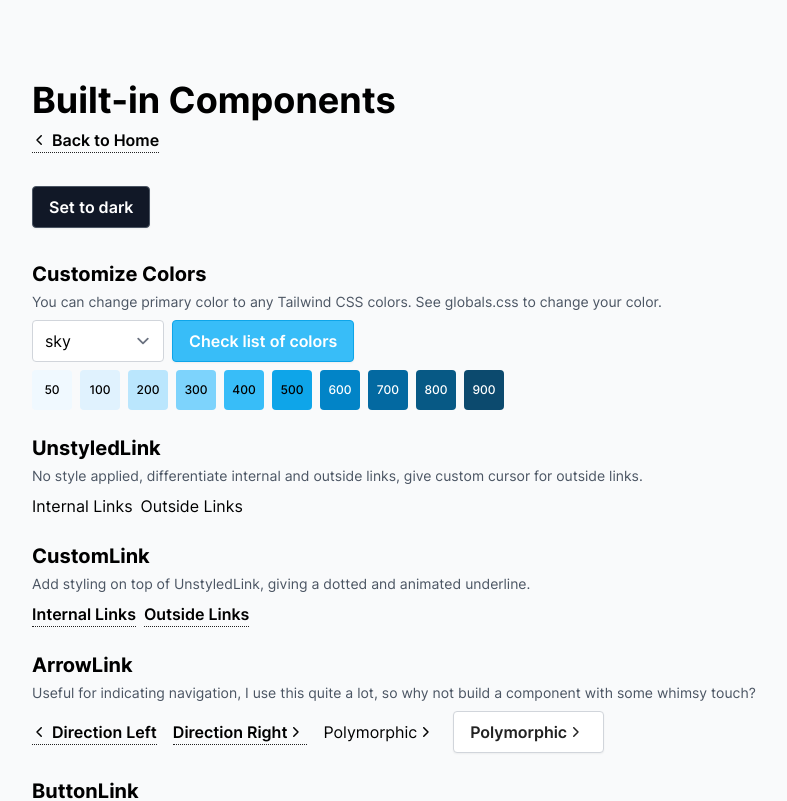
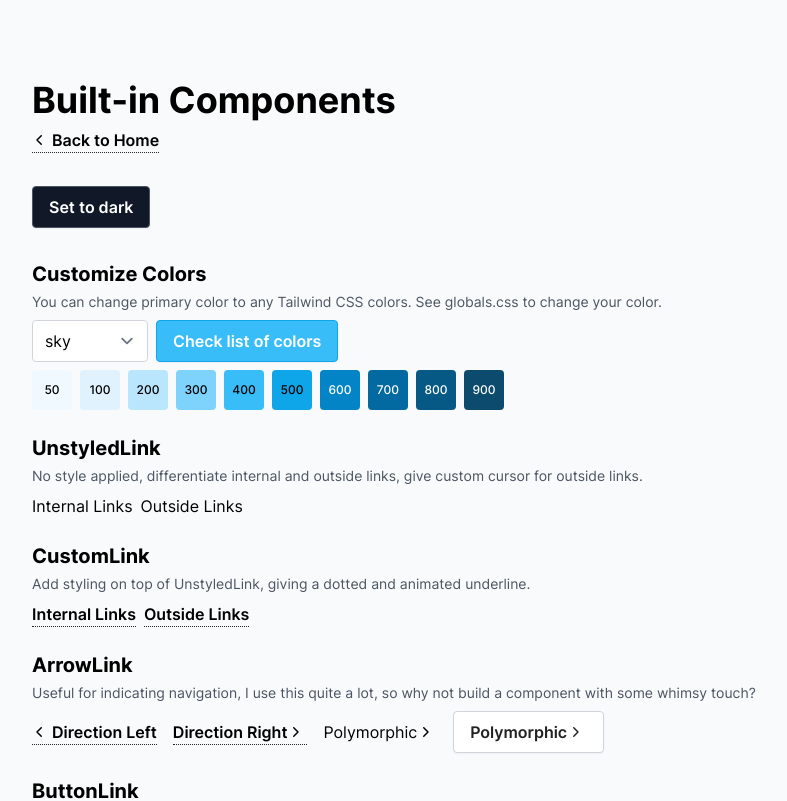
Before and after one commit to Jenis0619/ts-nextjs-tailwind-starter, a Next.js app: page /components in a window 1280 px wide. Shown: the top 801 px of the page, without its empty margins (58-845 px from the left). Built offline with nearby package versions, Linux system fonts and the light colour scheme.

Commit message:
feat: update tailwindcss color names

```diff
--- a/src/pages/components.tsx
+++ b/src/pages/components.tsx
@@ -316,9 +316,9 @@ const colorList = [
   'amber',
   'orange',
   'red',
-  'warmGray',
-  'trueGray',
+  'slate',
   'gray',
-  'coolGray',
-  'blueGray',
+  'zinc',
+  'neutral',
+  'stone',
 ] as const;
--- a/src/styles/colors.css
+++ b/src/styles/colors.css
@@ -389,7 +389,7 @@
   --clr-primary-900: rgb(var(--tw-clr-primary-900)); /* #7f1d1d */
 }
 
-.warmGray {
+.stone {
   --tw-clr-primary-50: 250, 250, 249;
   --tw-clr-primary-100: 245, 245, 244;
   --tw-clr-primary-200: 231, 229, 228;
@@ -412,7 +412,7 @@
   --clr-primary-900: rgb(var(--tw-clr-primary-900)); /* #1c1917 */
 }
 
-.trueGray {
+.neutral {
   --tw-clr-primary-50: 250, 250, 250;
   --tw-clr-primary-100: 245, 245, 245;
   --tw-clr-primary-200: 229, 229, 229;
@@ -435,7 +435,7 @@
   --clr-primary-900: rgb(var(--tw-clr-primary-900)); /* #171717 */
 }
 
-.gray {
+.zinc {
   --tw-clr-primary-50: 250, 250, 250;
   --tw-clr-primary-100: 244, 244, 245;
   --tw-clr-primary-200: 228, 228, 231;
@@ -458,7 +458,7 @@
   --clr-primary-900: rgb(var(--tw-clr-primary-900)); /* #18181b */
 }
 
-.coolGray {
+.gray {
   --tw-clr-primary-50: 249, 250, 251;
   --tw-clr-primary-100: 243, 244, 246;
   --tw-clr-primary-200: 229, 231, 235;
@@ -481,7 +481,7 @@
   --clr-primary-900: rgb(var(--tw-clr-primary-900)); /* #111827 */
 }
 
-.blueGray {
+.slate {
   --tw-clr-primary-50: 248, 250, 252;
   --tw-clr-primary-100: 241, 245, 249;
   --tw-clr-primary-200: 226, 232, 240;
```
